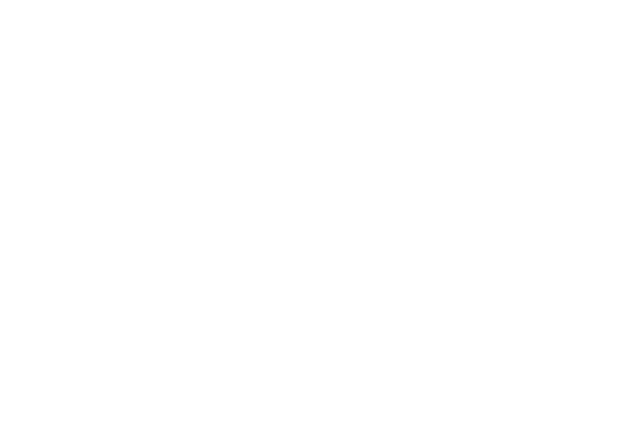
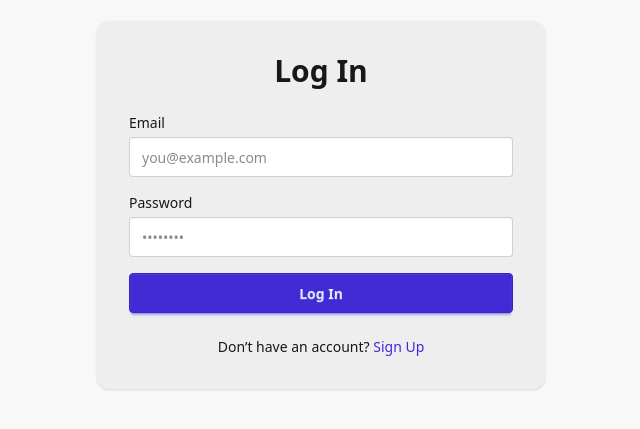
Before and after one commit to AmeyaKulkarni37/social-betting-app, a React (Vite) app in the folder frontend/: page /login in a window 1280 px wide. Before the commit this address had no page. Shown: the part 195-624 px from the top of the page, without its empty margins (319-959 px from the left). Built offline with nearby package versions, Linux system fonts and the light colour scheme.

Commit message:
Initial login functionality

```diff
--- a/frontend/src/App.jsx
+++ b/frontend/src/App.jsx
@@ -5,11 +5,11 @@ import {
   Route,
   Navigate,
 } from "react-router-dom";
-import Navbar from "./components/Navbar";
 import PartyList from "./components/PartyList";
 import CreatePartyModal from "./components/CreatePartyModal";
 import JoinPartyModal from "./components/JoinPartyModal";
 import PartyDetails from "./components/PartyDetails";
+import Login from "./components/Login";
 
 const App = () => {
   return (
@@ -17,6 +17,7 @@ const App = () => {
       <CreatePartyModal />
       <JoinPartyModal />
       <Routes>
+        <Route path="/login" element={<Login />} />
         <Route path="/" element={<Navigate to="/parties" />} />
         <Route path="/parties" element={<PartyList />} />
         <Route path="/parties/:partyId" element={<PartyDetails />} />
--- /dev/null
+++ b/frontend/src/components/Login.jsx
@@ -0,0 +1,80 @@
+import React, { useState } from "react";
+import { useNavigate } from "react-router-dom";
+import supabase from "../supabase-client";
+
+const Login = () => {
+  const [email, setEmail] = useState("");
+  const [password, setPassword] = useState("");
+  const [authError, setAuthError] = useState("");
+  const navigate = useNavigate();
+
+  const handleLogin = async (e) => {
+    e.preventDefault();
+    setAuthError("");
+
+    const { data, error } = await supabase.auth.signInWithPassword({
+      email,
+      password,
+    });
+
+    if (error) {
+      setAuthError(error.message);
+    } else {
+      navigate("/parties");
+    }
+  };
+
+  return (
+    <div className="min-h-screen flex items-center justify-center bg-base-200">
+      <div className="bg-base-300 p-8 rounded-xl shadow w-full max-w-md">
+        <h1 className="text-3xl font-bold text-center mb-6">Log In</h1>
+
+        <form onSubmit={handleLogin} className="space-y-4">
+          <div>
+            <label className="block text-sm font-medium mb-1">Email</label>
+            <input
+              type="email"
+              className="input input-bordered w-full"
+              value={email}
+              onChange={(e) => setEmail(e.target.value)}
+              required
+              placeholder="you@example.com"
+            />
+          </div>
+
+          <div>
+            <label className="block text-sm font-medium mb-1">Password</label>
+            <input
+              type="password"
+              className="input input-bordered w-full"
+              value={password}
+              onChange={(e) => setPassword(e.target.value)}
+              required
+              placeholder="••••••••"
+            />
+          </div>
+
+          {authError && (
+            <div className="text-error text-sm text-center">{authError}</div>
+          )}
+
+          <button type="submit" className="btn btn-primary w-full">
+            Log In
+          </button>
+        </form>
+
+        <div className="mt-6 text-center text-sm">
+          Don’t have an account?{" "}
+          <span
+            onClick={() => navigate("/signup")}
+            className="text-primary hover:underline cursor-pointer"
+          >
+            Sign Up
+          </span>
+        </div>
+      </div>
+    </div>
+  );
+};
+
+export default Login;
--- a/frontend/src/components/PartyList.jsx
+++ b/frontend/src/components/PartyList.jsx
@@ -1,7 +1,7 @@
 import React, { useEffect, useState } from "react";
 import Navbar from "./Navbar";
 import { useNavigate } from "react-router-dom";
-import supabase from "../supabase-client"; // your Supabase client
+import supabase from "../supabase-client";
 
 const PartyList = () => {
   const [parties, setParties] = useState([]);
@@ -21,11 +21,11 @@ const PartyList = () => {
         return;
       }
 
-      // Adjust the query below based on your schema
+      // UPDATE THIS QUERY
       const { data, error } = await supabase
         .from("parties")
         .select("*")
-        .or(`host_id.eq.${user.id},members.cs.{${user.id}}`); // Example condition
+        .or(`host_id.eq.${user.id},members.cs.{${user.id}}`); // UPDATE THIS
 
       if (error) {
         console.error("Error fetching parties:", error.message);
@@ -40,7 +40,7 @@ const PartyList = () => {
   }, []);
 
   const handlePartyClick = (partyId) => {
-    navigate(`/party/${partyId}`);
+    navigate(`/parties/:${partyId}`);
   };
 
   return (
```
